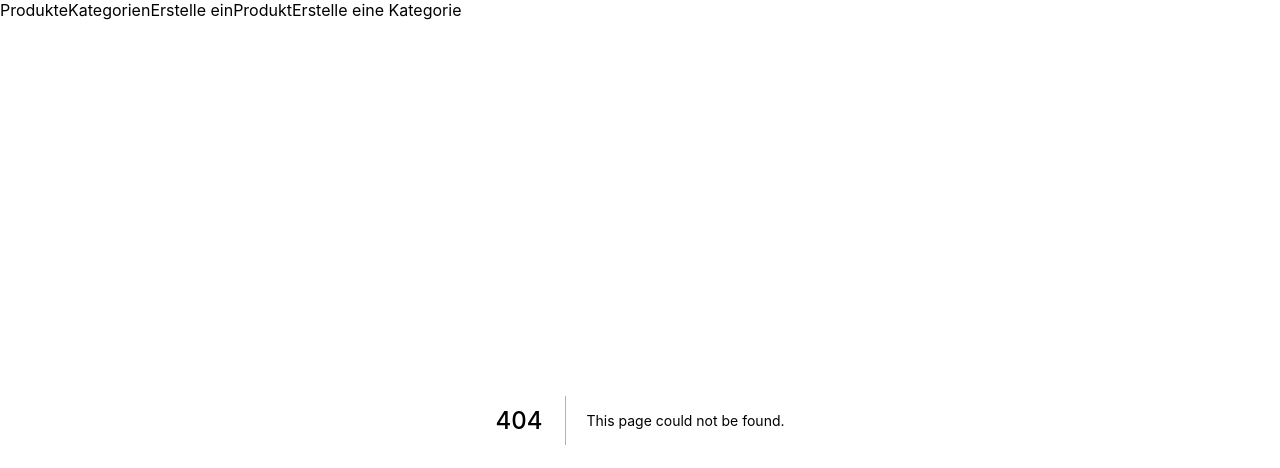
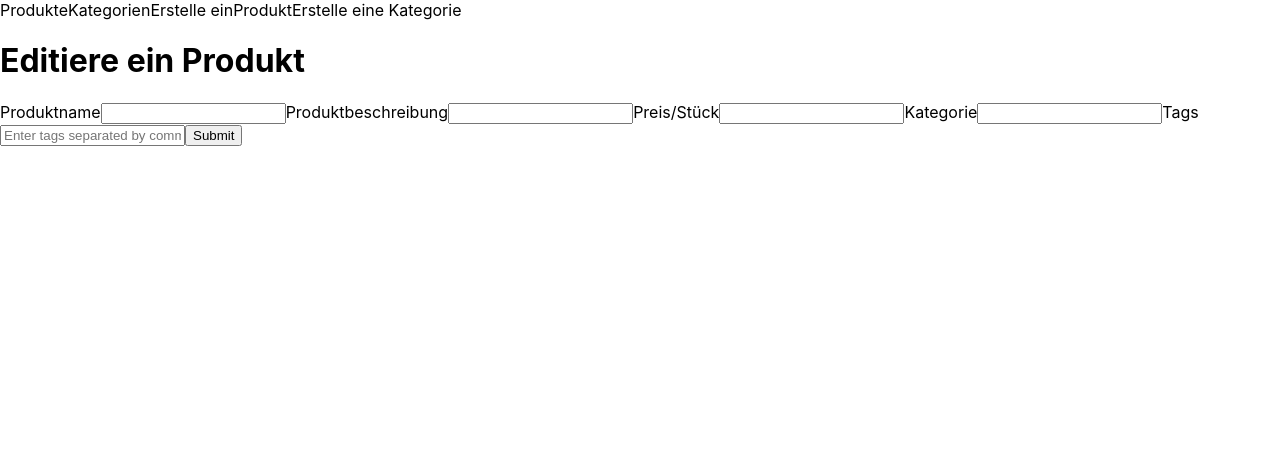
Before and after one commit to UrsulaMontag/my-shop-backend, a Next.js app: page /edit-product in a window 1280 px wide. Before the commit this address had no page. Shown: the top 468 px of the page. Built offline with nearby package versions, Linux system fonts and the light colour scheme.

Commit message:
Add product-edit function and page

```diff
--- /dev/null
+++ b/pages/api/product/edit.js
@@ -0,0 +1,28 @@
+import { dbConnect } from "../../../src/lib/database";
+import Product from "../../../src/models/Product";
+import Category from "../../../src/models/Category";
+
+export default async function handler(req, res) {
+  if (req.method === "PUT") {
+    const newProductData = JSON.parse(req.body);
+    await dbConnect();
+
+    let category = await Category.findOne({ id: newProductData.category });
+
+    const newProduct = await Product.updateOne({
+      id: newProductData.id,
+      name: newProductData.name,
+      description: newProductData.description,
+      price: newProductData.price,
+      tags: newProductData.tags,
+      category: category.id,
+    });
+
+    res.status(200).json({
+      message: "product edited",
+      product: newProduct,
+    });
+  } else {
+    res.status(400).json({ error: "wrong method" });
+  }
+}
--- /dev/null
+++ b/pages/edit-product.js
@@ -0,0 +1,24 @@
+import ProductCreateForm from "../src/components/ProductCreateForm";
+
+export default function EditPruduct({
+  id,
+  name,
+  description,
+  price,
+  tags,
+  category,
+}) {
+  return (
+    <>
+      <h1>Editiere ein Produkt</h1>
+      <ProductCreateForm
+        id={id}
+        name={name}
+        description={description}
+        price={price}
+        tags={tags}
+        category={category}
+      />
+    </>
+  );
+}
--- a/src/components/ProductCreateForm.js
+++ b/src/components/ProductCreateForm.js
@@ -10,7 +10,14 @@ const initialState = {
   categoryValue: "",
 };
 
-export default function ProductCreateForm({ curry }) {
+export default function ProductCreateForm({
+  id,
+  name,
+  description,
+  price,
+  tags,
+  category,
+}) {
   const [productInput, setProductInput] = useState(initialState);
   const { data, error } = useSWR("api/categories");
   const router = useRouter();
@@ -18,7 +25,17 @@ export default function ProductCreateForm({ curry }) {
   if (error) {
     return <h3>Error: {error.message}</h3>;
   }
-  console.log(curry);
+  if (id) {
+    setProductInput({
+      ...productInput,
+      name: name,
+      description: description,
+      price: price,
+      tags: tags,
+      category: category,
+    });
+  }
+  console.log(name, description);
   const submit = async (event) => {
     event.preventDefault();
 
@@ -39,7 +56,10 @@ export default function ProductCreateForm({ curry }) {
   return (
     <>
       <form onSubmit={submit}>
+        <label>
+          Produktname
           <input
+            id="name"
             required
             type="text"
             name="name"
@@ -59,7 +79,10 @@ export default function ProductCreateForm({ curry }) {
               // }));
             }}
           />
+        </label>
 
+        <label>
+          Produktbeschreibung
           <input
             required
             type="text"
@@ -73,7 +96,10 @@ export default function ProductCreateForm({ curry }) {
               });
             }}
           />
+        </label>
 
+        <label>
+          Preis/Stück
           <input
             required
             type="text"
@@ -91,7 +117,10 @@ export default function ProductCreateForm({ curry }) {
               }
             }}
           />
+        </label>
 
+        <label>
+          Kategorie
           <input
             required
             type="text"
@@ -105,7 +134,10 @@ export default function ProductCreateForm({ curry }) {
               });
             }}
           />
+        </label>
 
+        <label>
+          Tags
           <input
             required
             placeholder="Enter tags separated by comma"
@@ -119,6 +151,7 @@ export default function ProductCreateForm({ curry }) {
               setProductInput({ ...productInput, tagsValue: tagArray });
             }}
           />
+        </label>
 
         <button type="submit">Submit</button>
       </form>
--- a/src/models/Product.js
+++ b/src/models/Product.js
@@ -1,4 +1,5 @@
 import mongoose from "mongoose";
+import Category from "./Category";
 
 const productSchema = new mongoose.Schema({
   name: String,
--- a/src/services/get-products.js
+++ b/src/services/get-products.js
@@ -1,10 +1,11 @@
 import Product from "../models/Product";
 import { dbConnect } from "../lib/database";
+import Category from "../models/Category";
 
 export default async function getProducts() {
   await dbConnect();
 
-  const products = await Product.find();
+  const products = await Product.find().populate("category");
   console.log("-------------------------------hallo-----------------------");
 
   return products.map(({ id, description, name, category, price, tags }) => {
@@ -12,7 +13,7 @@ export default async function getProducts() {
       id,
       description,
       name,
-      category,
+      category: category.name,
       price,
       tags,
     };
```
Also changed, not shown: src/components/Product.js (+13 -5 lines). Lines whose indentation alone changed are shown as unchanged.
